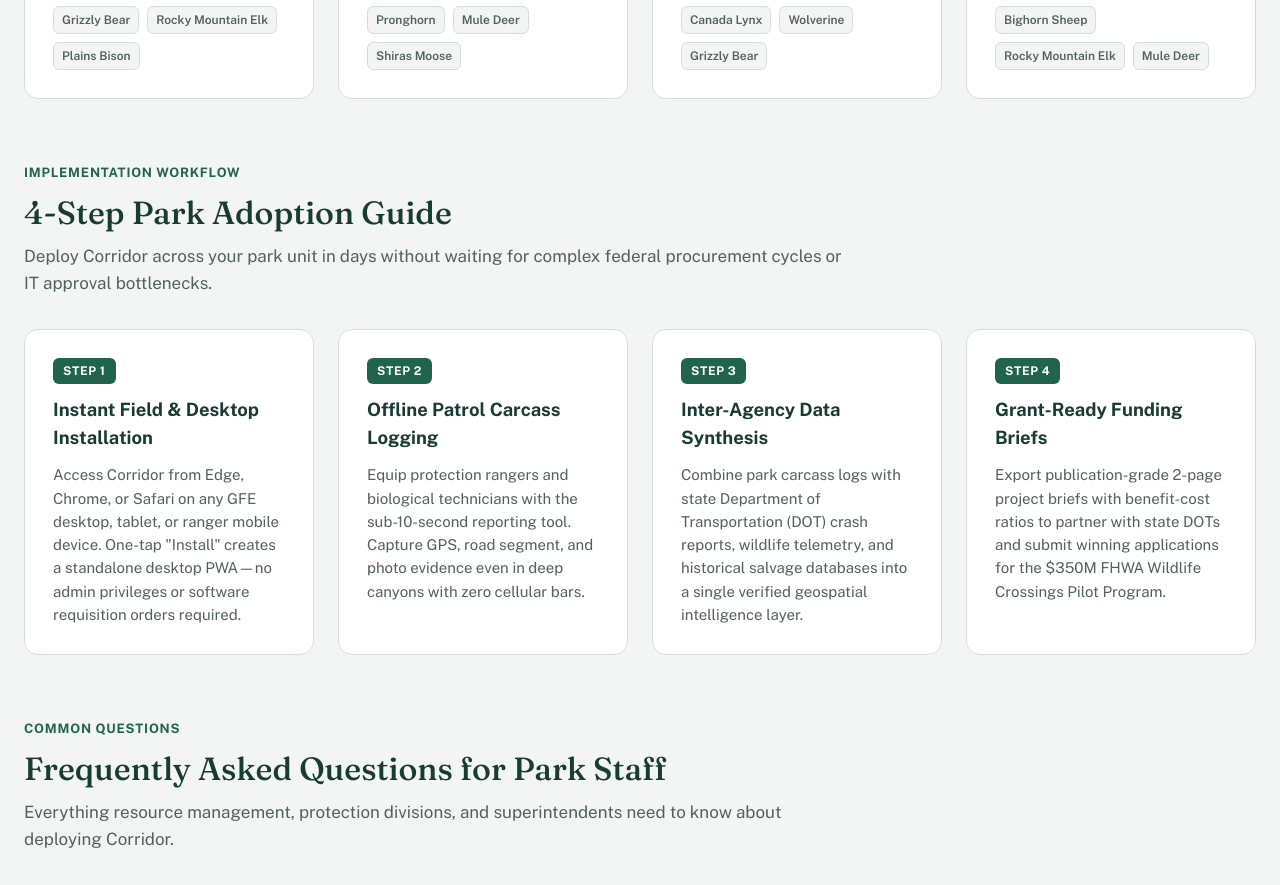
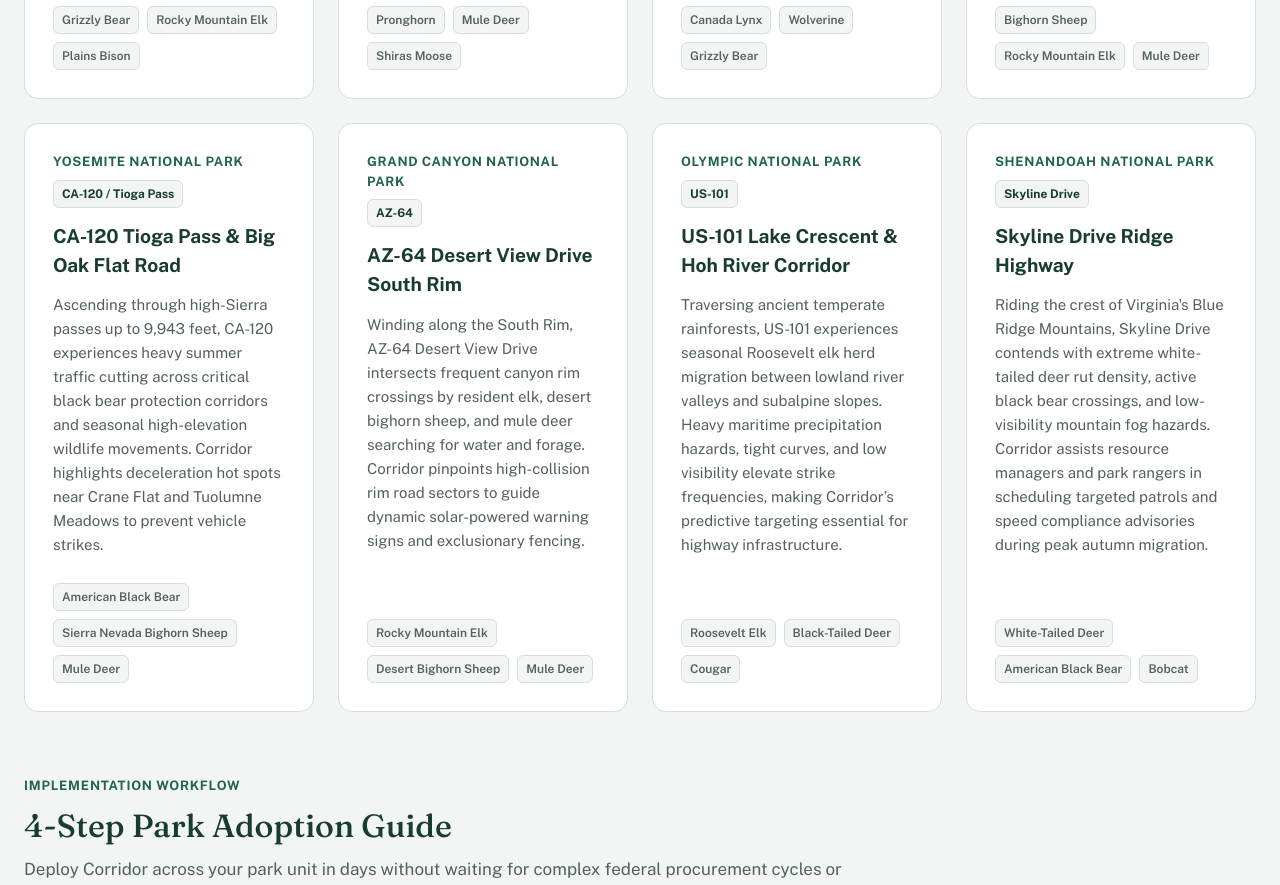
Before and after one commit to calelamb/corridor, a SvelteKit app in the folder web/: page /rangers in a window 1280 px wide. Shown: the part 2580-3465 px from the top of the page. Built offline with nearby package versions, Linux system fonts and the light colour scheme.

Commit message:
feat(rangers): expand park spotlights to Yosemite, Grand Canyon, Olympic, and Shenandoah

```diff
--- a/web/src/routes/rangers/+page.svelte
+++ b/web/src/routes/rangers/+page.svelte
@@ -58,7 +58,7 @@
 	<title>NPS Rangers Wildlife Intelligence &amp; Field Hub · Corridor</title>
 	<meta
 		name="description"
-		content="Empowering National Park Service rangers with predictive wildlife collision intelligence, sub-10s offline carcass reporting, poaching protection, and FHWA grant briefs."
+		content="Empowering National Park Service rangers across Yellowstone, Grand Teton, Glacier, Rocky Mountain, Yosemite, Grand Canyon, Olympic, and Shenandoah with predictive wildlife collision intelligence, sub-10s offline carcass reporting, poaching protection, and FHWA grant briefs."
 	/>
 	<link rel="canonical" href="https://corridorwildlife.org/rangers/" />
 	<meta
@@ -67,7 +67,7 @@
 	/>
 	<meta
 		property="og:description"
-		content="100% Free &amp; Open-Source for the National Park Service. Sub-10s offline carcass logging, dual-resolution poaching protection, and FHWA WCPP grant briefs."
+		content="100% Free &amp; Open-Source for the National Park Service. Predictive wildlife collision intelligence across Yellowstone, Grand Teton, Glacier, Rocky Mountain, Yosemite, Grand Canyon, Olympic, and Shenandoah."
 	/>
 	<meta property="og:url" content="https://corridorwildlife.org/rangers/" />
 	<meta property="og:type" content="website" />
@@ -78,7 +78,7 @@
 	/>
 	<meta
 		name="twitter:description"
-		content="Empowering NPS rangers with predictive wildlife collision intelligence, offline carcass reporting, and FHWA grant briefs."
+		content="Empowering NPS rangers with predictive wildlife collision intelligence across Yellowstone, Yosemite, Grand Canyon, Olympic, Shenandoah, and more."
 	/>
 	<!-- Structured Data: FAQPage -->
 	<!-- eslint-disable-next-line svelte/no-at-html-tags -->
@@ -342,6 +342,82 @@
 					<span class="meta-tag">Bighorn Sheep</span>
 					<span class="meta-tag">Rocky Mountain Elk</span>
 					<span class="meta-tag">Mule Deer</span>
+				</div>
+			</article>
+
+			<article class="spotlight-card">
+				<div class="spotlight-header">
+					<span class="spotlight-park">Yosemite National Park</span>
+					<span class="spotlight-highway">CA-120 / Tioga Pass</span>
+				</div>
+				<h3 class="spotlight-title">CA-120 Tioga Pass &amp; Big Oak Flat Road</h3>
+				<p class="spotlight-body">
+					Ascending through high-Sierra passes up to 9,943 feet, CA-120 experiences heavy summer
+					traffic cutting across critical black bear protection corridors and seasonal
+					high-elevation wildlife movements. Corridor highlights deceleration hot spots near Crane
+					Flat and Tuolumne Meadows to prevent vehicle strikes.
+				</p>
+				<div class="spotlight-meta">
+					<span class="meta-tag">American Black Bear</span>
+					<span class="meta-tag">Sierra Nevada Bighorn Sheep</span>
+					<span class="meta-tag">Mule Deer</span>
+				</div>
+			</article>
+
+			<article class="spotlight-card">
+				<div class="spotlight-header">
+					<span class="spotlight-park">Grand Canyon National Park</span>
+					<span class="spotlight-highway">AZ-64</span>
+				</div>
+				<h3 class="spotlight-title">AZ-64 Desert View Drive South Rim</h3>
+				<p class="spotlight-body">
+					Winding along the South Rim, AZ-64 Desert View Drive intersects frequent canyon rim
+					crossings by resident elk, desert bighorn sheep, and mule deer searching for water and
+					forage. Corridor pinpoints high-collision rim road sectors to guide dynamic solar-powered
+					warning signs and exclusionary fencing.
+				</p>
+				<div class="spotlight-meta">
+					<span class="meta-tag">Rocky Mountain Elk</span>
+					<span class="meta-tag">Desert Bighorn Sheep</span>
+					<span class="meta-tag">Mule Deer</span>
+				</div>
+			</article>
+
+			<article class="spotlight-card">
+				<div class="spotlight-header">
+					<span class="spotlight-park">Olympic National Park</span>
+					<span class="spotlight-highway">US-101</span>
+				</div>
+				<h3 class="spotlight-title">US-101 Lake Crescent &amp; Hoh River Corridor</h3>
+				<p class="spotlight-body">
+					Traversing ancient temperate rainforests, US-101 experiences seasonal Roosevelt elk herd
+					migration between lowland river valleys and subalpine slopes. Heavy maritime precipitation
+					hazards, tight curves, and low visibility elevate strike frequencies, making Corridor’s
+					predictive targeting essential for highway infrastructure.
+				</p>
+				<div class="spotlight-meta">
+					<span class="meta-tag">Roosevelt Elk</span>
+					<span class="meta-tag">Black-Tailed Deer</span>
+					<span class="meta-tag">Cougar</span>
+				</div>
+			</article>
+
+			<article class="spotlight-card">
+				<div class="spotlight-header">
+					<span class="spotlight-park">Shenandoah National Park</span>
+					<span class="spotlight-highway">Skyline Drive</span>
+				</div>
+				<h3 class="spotlight-title">Skyline Drive Ridge Highway</h3>
+				<p class="spotlight-body">
+					Riding the crest of Virginia's Blue Ridge Mountains, Skyline Drive contends with extreme
+					white-tailed deer rut density, active black bear crossings, and low-visibility mountain
+					fog hazards. Corridor assists resource managers and park rangers in scheduling targeted
+					patrols and speed compliance advisories during peak autumn migration.
+				</p>
+				<div class="spotlight-meta">
+					<span class="meta-tag">White-Tailed Deer</span>
+					<span class="meta-tag">American Black Bear</span>
+					<span class="meta-tag">Bobcat</span>
 				</div>
 			</article>
 		</div>
```
Also changed, not shown: 1 other file (tests, documents, lock files or other folders).
